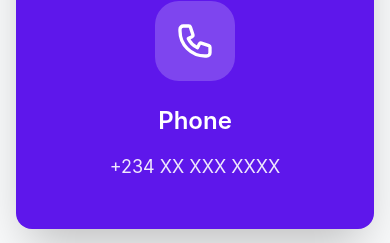
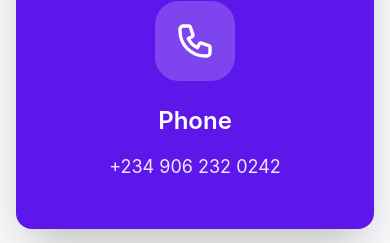
Before and after one commit to temiadebayo/trust-expand, a Next.js app: page /contact in a window 390 px wide. Shown: the part 2361-2604 px from the top of the page. Built offline with nearby package versions, Linux system fonts and the light colour scheme.

Commit message:
Update phone number to +234 906 232 0242

```diff
--- a/src/app/contact/page.tsx
+++ b/src/app/contact/page.tsx
@@ -292,7 +292,7 @@ export default function ContactPage() {
                   </svg>
                 </div>
                 <h3 className="text-2xl font-semibold mb-4 text-white">Phone</h3>
-                <p className="text-white/90 text-lg">+234 XX XXX XXXX</p>
+                <p className="text-white/90 text-lg">+234 906 232 0242</p>
               </div>
             </div>
           </div>
--- a/src/components/Layout/Footer.tsx
+++ b/src/components/Layout/Footer.tsx
@@ -33,7 +33,7 @@ export const Footer: React.FC = () => {
                     <path strokeLinecap="round" strokeLinejoin="round" strokeWidth={2} d="M3 5a2 2 0 012-2h3.28a1 1 0 01.948.684l1.498 4.493a1 1 0 01-.502 1.21l-2.257 1.13a11.042 11.042 0 005.516 5.516l1.13-2.257a1 1 0 011.21-.502l4.493 1.498a1 1 0 01.684.949V19a2 2 0 01-2 2h-1C9.716 21 3 14.284 3 6V5z" />
                   </svg>
                 </div>
-                <span className="text-white/90">+234 XX XXX XXXX</span>
+                <span className="text-white/90">+234 906 232 0242</span>
               </div>
             </div>
           </div>
```
